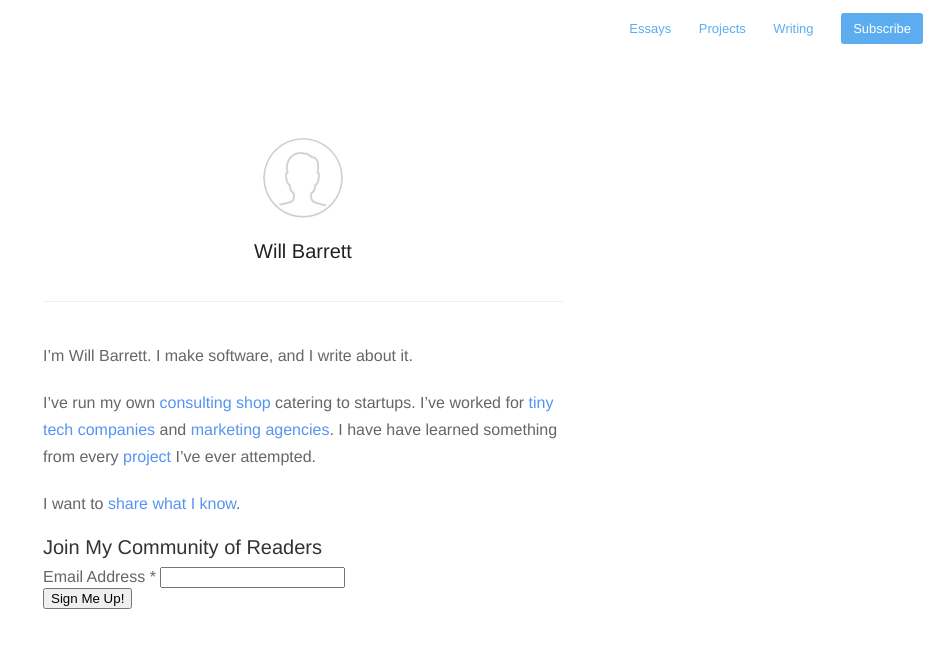
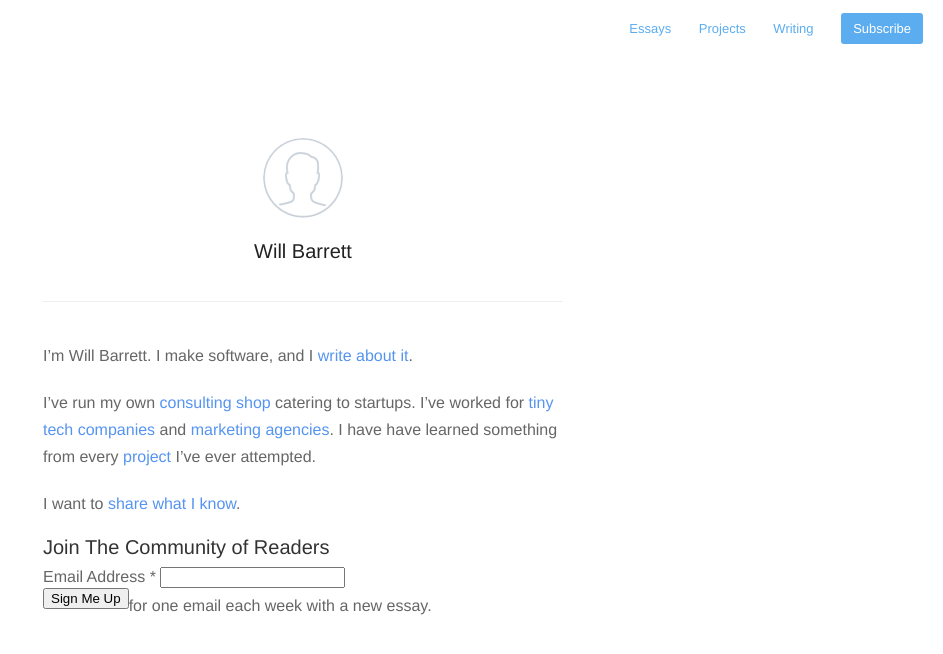
Before and after one commit to willbarrett/willbarrett.github.io, a Jekyll site: the page built from index.md, in a window 1280 px wide. Shown: the top 654 px of the page, without its empty margins (337-1280 px from the left). Built offline with Jekyll 4.4.1, drawn with Linux system fonts in a browser that asks for light colours; nearby versions of some CDN libraries; Markdown is read by kramdown in place of the engine named in the settings; comment, search, counter and statistics services are not loaded.

Commit message:
Lanugage tweak

```diff
--- a/index.md
+++ b/index.md
@@ -4,7 +4,7 @@ permalink: /
 profile: true
 ---
 
-I'm Will Barrett. I make software, and I write about it.
+I'm Will Barrett. I make software, and I [write about it](/blog).
 
 I've run my own [consulting shop](http://tallgreentree.com) catering to startups. I've worked for [tiny](http://www.sqwiggle.com) [tech](http://speak.io) [companies](http://rouxbe.com) and [marketing](http://www.schafercondoncarter.com/) [agencies](http://http://www.webershandwick.com/). I have have learned something from every [project](/projects) I've ever attempted.
 
@@ -17,7 +17,7 @@ I want to [share what I know](/blog).
 <div id="mc_embed_signup">
 <form action="//willbarrett.us10.list-manage.com/subscribe/post?u=569a3b66d2809fd1a5a90dbb1&amp;id=c0d65ca547" method="post" id="mc-embedded-subscribe-form" name="mc-embedded-subscribe-form" class="validate" target="_blank" novalidate>
 <div id="mc_embed_signup_scroll">
-<h3 style="margin-bottom: 10px;">Join My Community of Readers</h3>
+<h3 style="margin-bottom: 10px;">Join The Community of Readers</h3>
 <div class="mc-field-group">
 <label for="mce-EMAIL">Email Address  <span class="asterisk">*</span>
 </label>
@@ -27,7 +27,7 @@ I want to [share what I know](/blog).
 <div class="response" id="mce-error-response" style="display:none"></div>
 <div class="response" id="mce-success-response" style="display:none"></div>
 </div><div style="position: absolute; left: -5000px;" aria-hidden="true"><input type="text" name="b_569a3b66d2809fd1a5a90dbb1_c0d65ca547" tabindex="-1" value=""></div>
-<div class="clear"><input type="submit" value="Sign Me Up!" name="subscribe" id="mc-embedded-subscribe" class="button"></div>
+<div class="clear"><input type="submit" value="Sign Me Up" name="subscribe" id="mc-embedded-subscribe" class="button"><span style="position: relative; top: 8px">for one email each week with a new essay.</span></div>
 </div>
 </form>
 </div>
```
